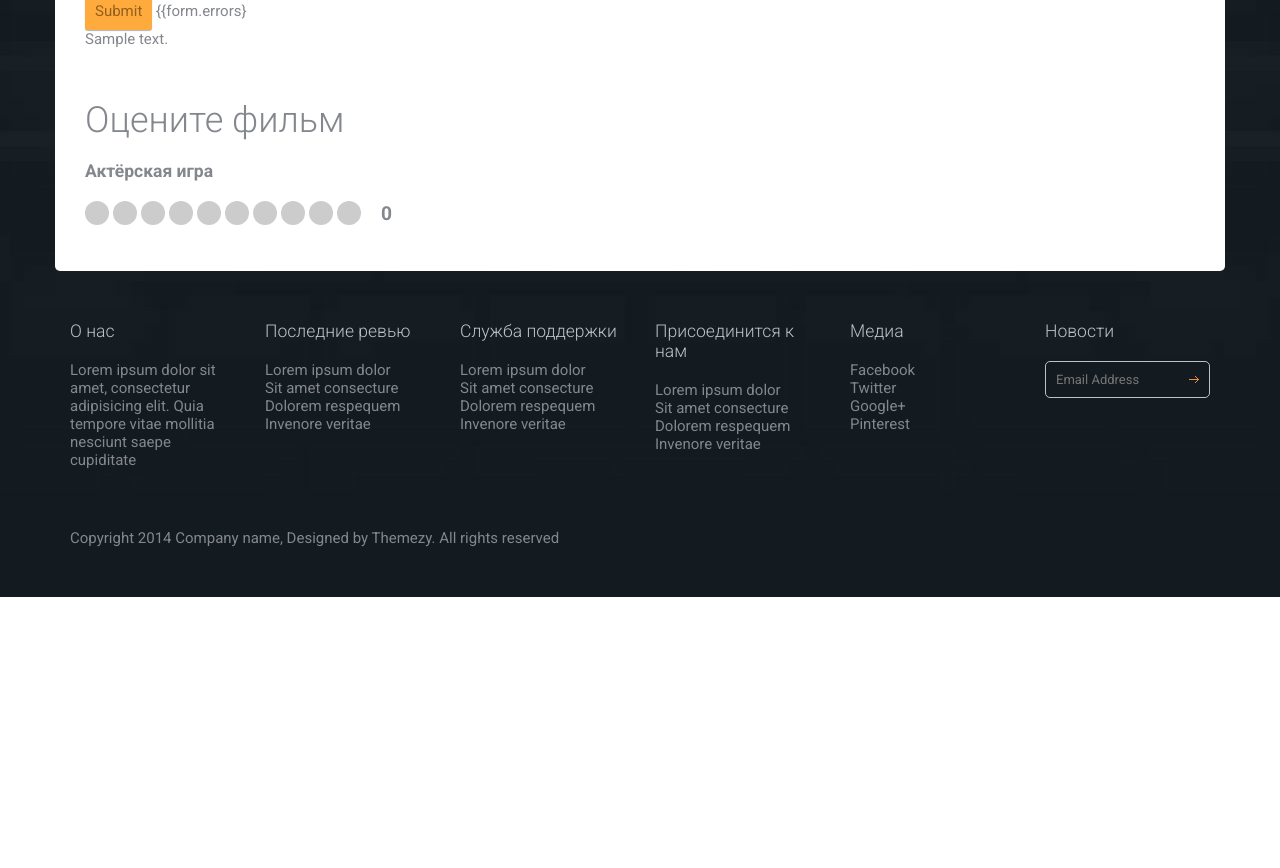
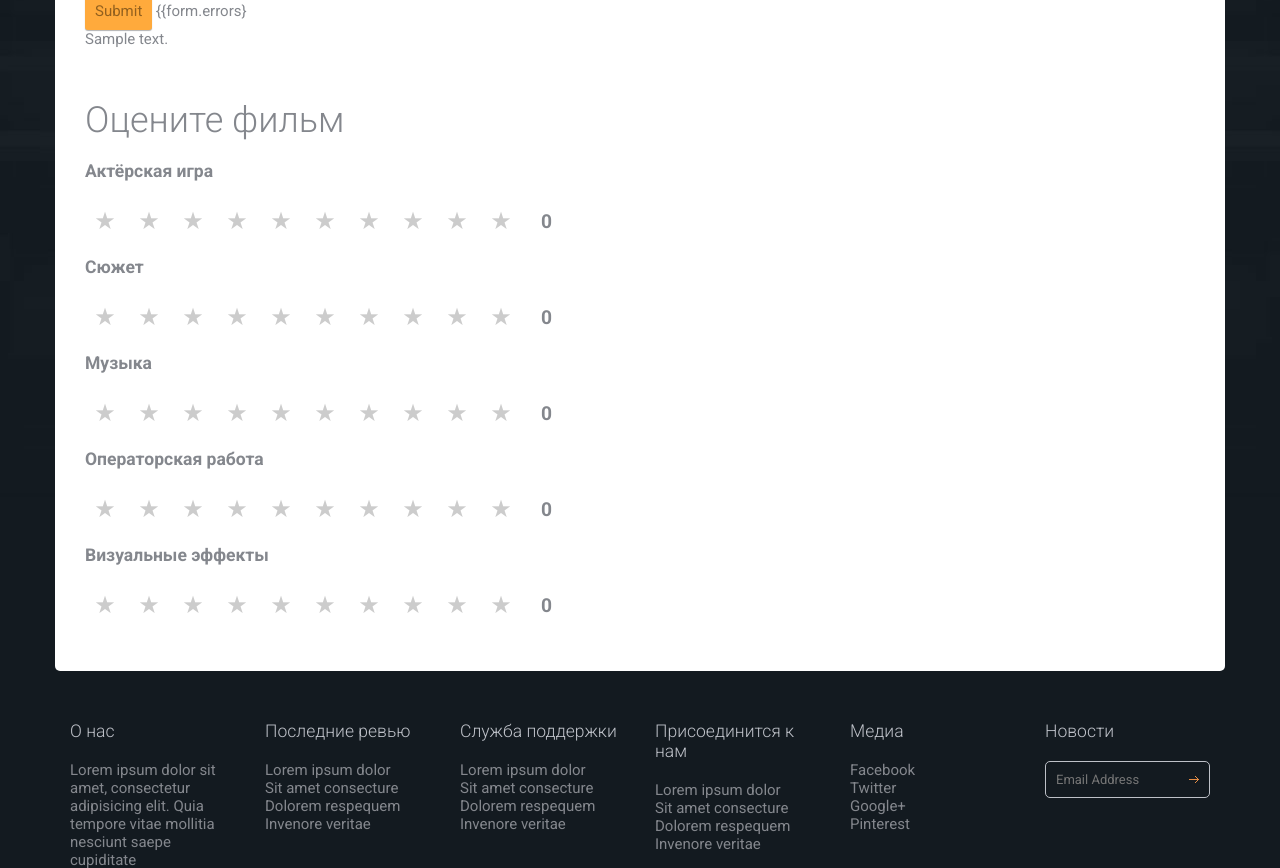
Before and after one commit to maver-ya/movies_pd, a Django app: page /single/1 in a window 1280 px wide. Shown: the part 559-1427 px from the top of the page. Before the commit the page ends 1156 px from the top, so only its background shows below. Run offline with Django 5.2, Linux system fonts and the light colour scheme; tables that the repository leaves empty hold one stand-in row (values such as "Sample post"); grey boxes marked "Sample" are stand-in pictures.

Commit message:
deep rating

```diff
--- a/movies_app/static/main.css
+++ b/movies_app/static/main.css
@@ -2352,18 +2352,26 @@ ul.arrow li a:hover {
 
 .star {
   display: inline-block;
-  width: 1.5rem;
-  height: 1.5rem;
-  background-color: #ccc;
-  border-radius: 50%;
+  width: 2.5rem;
+  height: 2.5rem;
+  background-color: transparent;
   margin-right: 0.25rem;
   box-sizing: border-box;
-  transition: background-color 0.2s ease-in-out;
+  transition: color 0.2s ease-in-out;
   cursor: pointer;
-}
-
-.star.active {
-  background-color: #ff8000;
+  text-align: center;
+  line-height: 2.5rem;
+  font-size: 1.5rem;
+  color: #ccc;
+}
+
+.star.active,
+.star:hover {
+  color: #ff8000;
+}
+
+.star:before {
+  content: '★';
 }
 
 .rating-value {
--- a/movies_app/templates/single.html
+++ b/movies_app/templates/single.html
@@ -20,19 +20,28 @@
     <![endif]-->
 <script>
    document.addEventListener('DOMContentLoaded', () => {
-  const stars = document.querySelectorAll('.star');
-  const currentRating = document.getElementById('current-rating');
+  const ratingComponents = document.querySelectorAll('.movie-rating');
+
+  ratingComponents.forEach((ratingComponent) => {
+    initRatingComponent(ratingComponent);
+  });
+});
+
+function initRatingComponent(ratingComponent) {
+  const stars = ratingComponent.querySelectorAll('.star');
+  const ratingValueElement = ratingComponent.querySelector('.rating-value span');
 
   let selectedRating = 0;
 
   stars.forEach((star, index) => {
     star.addEventListener('click', () => {
       selectedRating = index + 1;
-      updateStars();
+      updateStars(stars, selectedRating, ratingValueElement);
     });
   });
+}
 
-  function updateStars() {
+function updateStars(stars, selectedRating, ratingValueElement) {
   stars.forEach((star, index) => {
     if (index < selectedRating) {
       star.classList.add('active');
@@ -40,9 +49,8 @@
       star.classList.remove('active');
     }
   });
-    currentRating.textContent = selectedRating + '/10';
+  ratingValueElement.textContent = `${selectedRating}/10`;
 }
-});
 </script>
 </head>
 
@@ -153,7 +161,87 @@
                         <span class="star" data-value="10"></span>
                     </div>
                     <div class="rating-value">
-                        <span id="current-rating">0</span>
+                        <span id="current-rating1">0</span>
+                    </div>
+                </div>
+            </div>
+            <div>
+                <h3 class="movie-title">Сюжет</h3>
+                <div class="movie-rating">
+                    <div class="rating-stars">
+                        <span class="star" data-value="1"></span>
+                        <span class="star" data-value="2"></span>
+                        <span class="star" data-value="3"></span>
+                        <span class="star" data-value="4"></span>
+                        <span class="star" data-value="5"></span>
+                        <span class="star" data-value="6"></span>
+                        <span class="star" data-value="7"></span>
+                        <span class="star" data-value="8"></span>
+                        <span class="star" data-value="9"></span>
+                        <span class="star" data-value="10"></span>
+                    </div>
+                    <div class="rating-value">
+                        <span id="current-rating2">0</span>
+                    </div>
+                </div>
+            </div>
+            <div>
+                <h3 class="movie-title">Музыка</h3>
+                <div class="movie-rating">
+                    <div class="rating-stars">
+                        <span class="star" data-value="1"></span>
+                        <span class="star" data-value="2"></span>
+                        <span class="star" data-value="3"></span>
+                        <span class="star" data-value="4"></span>
+                        <span class="star" data-value="5"></span>
+                        <span class="star" data-value="6"></span>
+                        <span class="star" data-value="7"></span>
+                        <span class="star" data-value="8"></span>
+                        <span class="star" data-value="9"></span>
+                        <span class="star" data-value="10"></span>
+                    </div>
+                    <div class="rating-value">
+                        <span id="current-rating3">0</span>
+                    </div>
+                </div>
+            </div>
+            <div>
+                <h3 class="movie-title">Операторская работа</h3>
+                <div class="movie-rating">
+                    <div class="rating-stars">
+                        <span class="star" data-value="1"></span>
+                        <span class="star" data-value="2"></span>
+                        <span class="star" data-value="3"></span>
+                        <span class="star" data-value="4"></span>
+                        <span class="star" data-value="5"></span>
+                        <span class="star" data-value="6"></span>
+                        <span class="star" data-value="7"></span>
+                        <span class="star" data-value="8"></span>
+                        <span class="star" data-value="9"></span>
+                        <span class="star" data-value="10"></span>
+                    </div>
+                    <div class="rating-value">
+                        <span id="current-rating4">0</span>
+                    </div>
+                </div>
+            </div>
+            <div>
+                <h3 class="movie-title">Визуальные эффекты</h3>
+                <div class="movie-rating">
+                    <div class="rating-stars">
+                        <span class="star" data-value="1"></span>
+                        <span class="star" data-value="2"></span>
+                        <span class="star" data-value="3"></span>
+                        <span class="star" data-value="4"></span>
+                        <span class="star" data-value="5"></span>
+                        <span class="star" data-value="6"></span>
+                        <span class="star" data-value="7"></span>
+                        <span class="star" data-value="8"></span>
+                        <span class="star" data-value="9"></span>
+                        <span class="star" data-value="10"></span>
+                    </div>
+                    <div class="rating-value">
+                        <span id="current-rating5">0</span>
                     </div>
                 </div>
             </div>
```
Lines whose indentation alone changed are shown as unchanged.
